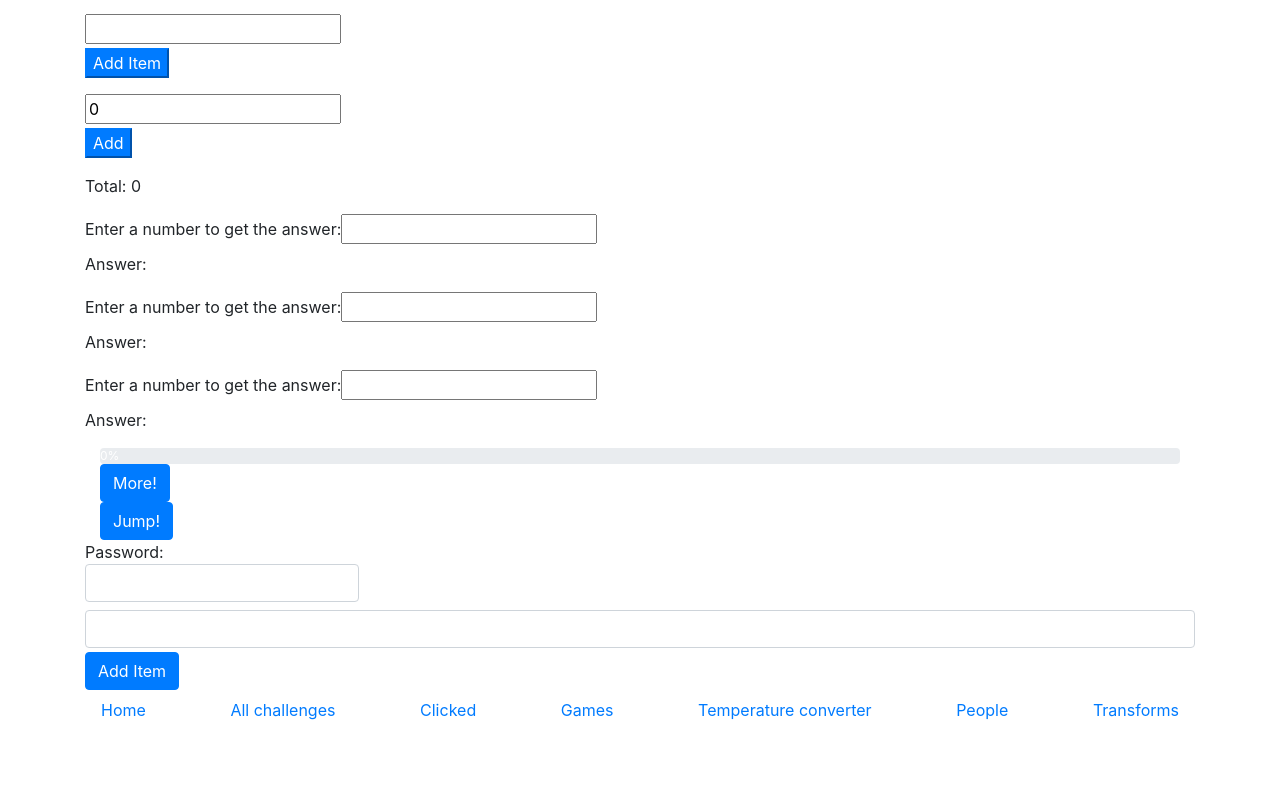
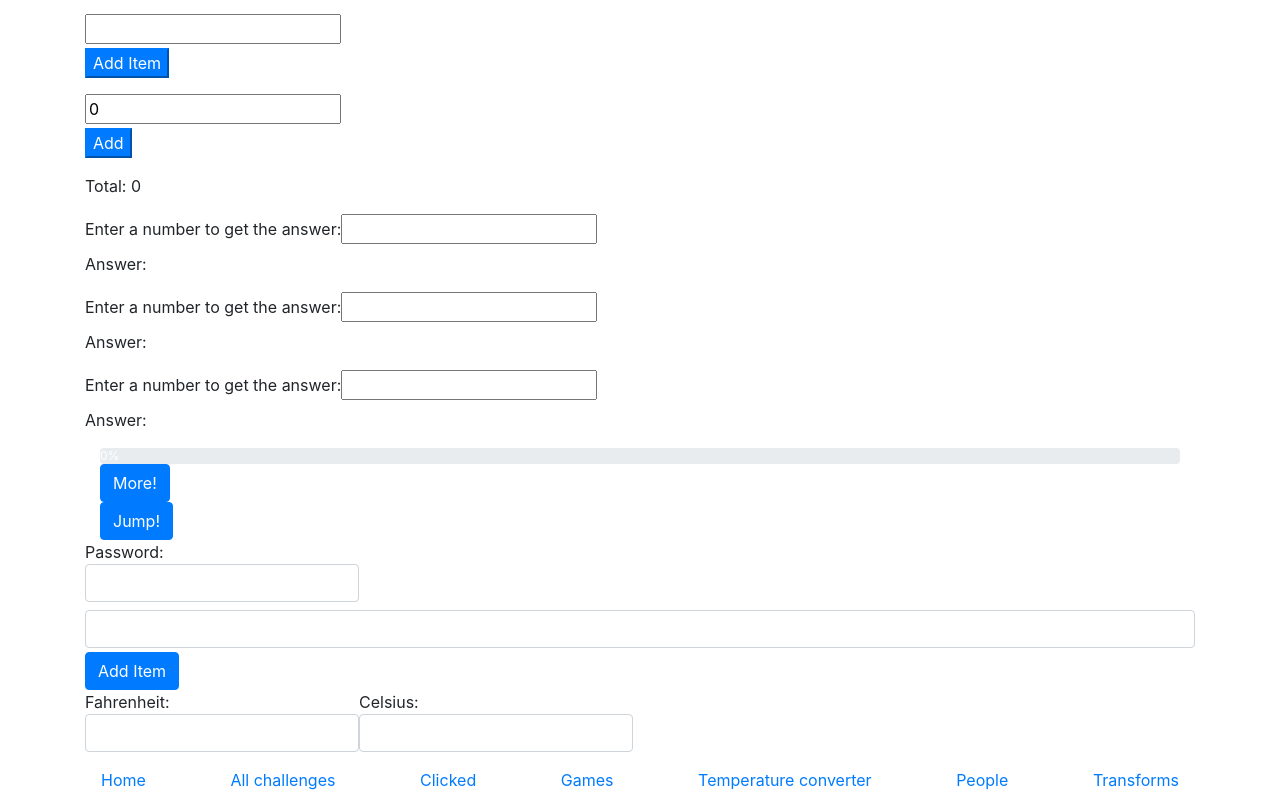
Before and after one commit to mdm106/week-09--first-react-app, a React (Create React App) app: page /all-challenges in a window 1280 px wide. Shown: the part 1874-2674 px from the top of the page. Before the commit the page ends 2604 px from the top, so only its background shows below. Built offline with nearby package versions, Linux system fonts and the light colour scheme.

Commit message:
TempConverterPB remade with React Bootstrap

```diff
--- a/src/components/Stuff.js
+++ b/src/components/Stuff.js
@@ -23,6 +23,7 @@ import Progress from "./preBuilt/Progress";
 import CatchMeIfYouCanPB from './preBuilt/CatchMeIfYouCanPB';
 import PasswordStrengthPB from './preBuilt/PasswordStrengthPB';
 import ListPB from './preBuilt/ListPB';
+import TempConverterPB from './preBuilt/TempConverterPB';
 
 const Stuff = ({ square }) => (
     <>
@@ -60,6 +61,7 @@ const Stuff = ({ square }) => (
         <CatchMeIfYouCanPB />
         <PasswordStrengthPB />
         <ListPB />
+        <TempConverterPB />
     </>
 );
 
--- /dev/null
+++ b/src/components/preBuilt/TempConverterPB.js
@@ -0,0 +1,58 @@
+import React, { Component } from "react";
+
+import Form from 'react-bootstrap/Form';
+
+class TempConverterPB extends Component {
+    constructor(props) {
+        super(props);
+
+        this.state = { fahrenheit: "", celsius: ""};
+
+        this.convertToCelsius = this.convertToCelsius.bind(this);
+        this.convertToFahrenheit = this.convertToFahrenheit.bind(this);
+    }
+
+    toCelsius(value) {
+        return (value-32) * 5/9;
+    }
+
+    toFahrenheit(value) {
+        return (value * (9/5))+32;
+    }
+
+    convertToFahrenheit(e) {
+        let currentCelsius = e.currentTarget.value;
+        let currentFahrenheit = currentCelsius ? this.toFahrenheit(currentCelsius) : ""; //added so that if input is empty the input for the other temperature will also be empty
+        this.setState({ celsius: currentCelsius, fahrenheit: currentFahrenheit });
+    }
+
+    convertToCelsius(e) {
+        let currentFahrenheit = e.currentTarget.value;
+        let currentCelsius = currentFahrenheit ? this.toCelsius(currentFahrenheit) : ""; //added so that if input is empty the input for the other temperature will also be empty
+        this.setState({ fahrenheit: currentFahrenheit, celsius: currentCelsius });
+    }
+
+    render() {
+
+        return (
+          <Form>
+              <Form.Label>Fahrenheit:
+              <Form.Control
+                value={ this.state.fahrenheit }
+                onChange={(e) => this.convertToCelsius(e)}
+                type="number"
+              />
+              </Form.Label>
+              <Form.Label>Celsius:
+              <Form.Control
+                value={ this.state.celsius }
+                onChange={(e) => this.convertToFahrenheit(e)}
+                type={"number"}
+              />
+              </Form.Label>
+          </Form>
+        )
+    }
+}
+
+export default TempConverterPB;
```
